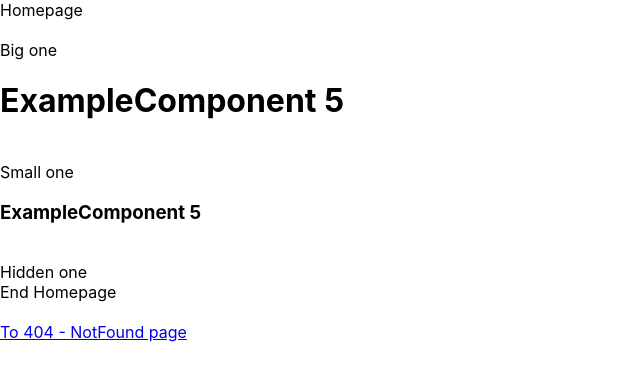
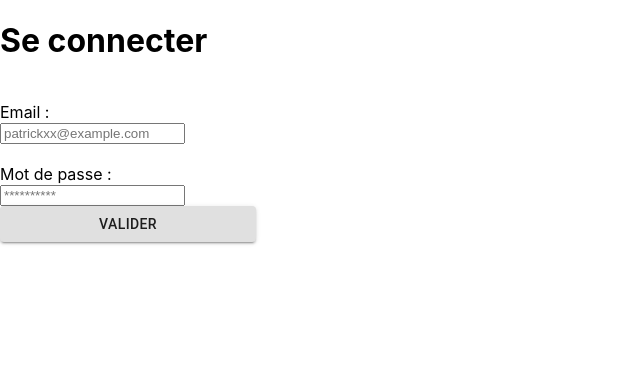
Before and after one commit to LesCop1/client-blockchain, a React (Create React App) app: page / in a window 1280 px wide. Before the commit this address had no page. Shown: the top 380 px of the page, without its empty margins (0-640 px from the left). Built offline with nearby package versions, Linux system fonts and the light colour scheme.

Commit message:
2 nouveau component (bouton de validation et text box ) + Essai scss

```diff
--- /dev/null
+++ b/src/components/Button.scss
@@ -0,0 +1,7 @@
+
+.validation {
+  width: 20%;
+  box-shadow: 0 12px 16px 0 rgba(0,0,0,0.24),0 17px 50px 0 rgba(0,0,0,0.19);
+  border-radius: 20px;
+  background-color:#0F384A; ;
+}
--- a/src/components/ExampleComponent.tsx
+++ b/src/components/ExampleComponent.tsx
@@ -1,43 +1,35 @@
-import React, { useEffect, useState } from "react";
+import Button from "@material-ui/core/Button/Button";
+import React from "react";
+import "./Button.scss";
 
-type ExampleComponentProps = {
-	text: string;
-	size: "small" | "normal" | "big";
-	hidden?: boolean;
+type StringAccount = {
+	type: "Email" | "Password";
 };
 
-export default function ExampleComponent(props: ExampleComponentProps): JSX.Element {
-	const [tick, setTick] = useState(0);
-
-	useEffect(() => {
-		const intervalID = setInterval(() => {
-			setTick((prevTick) => {
-				return prevTick + 1;
-			});
-		}, 1000);
-
-		return () => {
-			clearInterval(intervalID);
-		};
-	}, []);
-
-	if (props.size === "small") {
-		return (
-			<div>
-				<h3 hidden={props.hidden}>{`${props.text} ${tick}`}</h3>
-			</div>
-		);
-	}
-	if (props.size === "normal") {
-		return (
-			<div>
-				<h2 hidden={props.hidden}>{`${props.text} ${tick}`}</h2>
-			</div>
-		);
-	}
-	return (
+export default function TextArea(props: StringAccount): JSX.Element {
+	return props.type === "Email" ? (
 		<div>
-			<h1 hidden={props.hidden}>{`${props.text} ${tick}`}</h1>
+			<label htmlFor="Type">
+				Email :
+				<br />
+				<input type="text" placeholder="patrickxx@example.com" required />
+			</label>
+		</div>
+	) : (
+		<div>
+			<label htmlFor="Type">
+				Mot de passe :
+				<br />
+				<input type="text" placeholder="**********" required />
+			</label>
 		</div>
 	);
 }
+
+export function ButtonValidation(): JSX.Element {
+	return (
+		<Button className="validation" variant="contained" href="#contained-buttons">
+			Valider
+		</Button>
+	);
+}
--- a/src/pages/Homepage.tsx
+++ b/src/pages/Homepage.tsx
@@ -1,24 +1,18 @@
 import React from "react";
-import { Link } from "react-router-dom";
-import ExampleComponent from "../components/ExampleComponent";
+import TextArea, { ButtonValidation } from "../components/ExampleComponent";
 
 export default class Homepage extends React.Component<void, void> {
 	render(): JSX.Element {
 		return (
 			<div>
-				<div>Homepage</div>
-				<br />
-				<div>Big one</div>
-				<ExampleComponent text="ExampleComponent" size="big" />
-				<br />
-				<div>Small one</div>
-				<ExampleComponent text="ExampleComponent" size="small" />
-				<br />
-				<div>Hidden one</div>
-				<ExampleComponent text="ExampleComponent" size="small" hidden />
-				<div>End Homepage</div>
-				<br />
-				<Link to="/nowhere">To 404 - NotFound page</Link>
+				<div>
+					<h1>Se connecter </h1>
+					<br />
+					<TextArea type="Email" />
+					<br />
+					<TextArea type="Password" />
+				</div>
+				<ButtonValidation />
 			</div>
 		);
 	}
```
Also changed, not shown: src/index.scss (line endings or trailing spaces).
